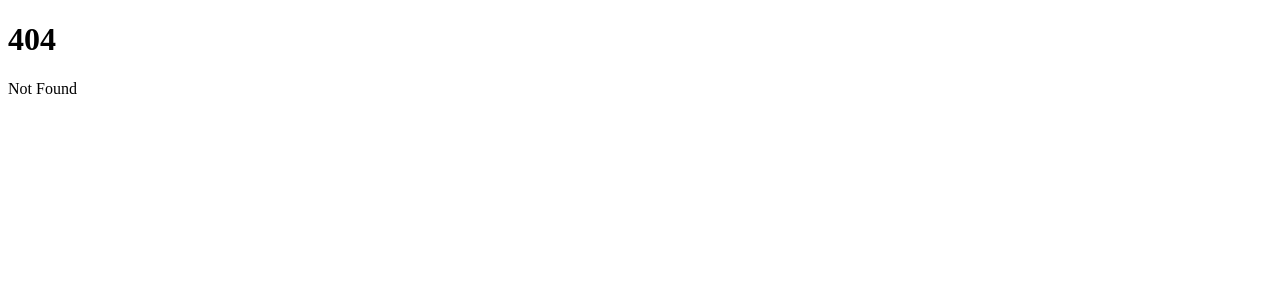
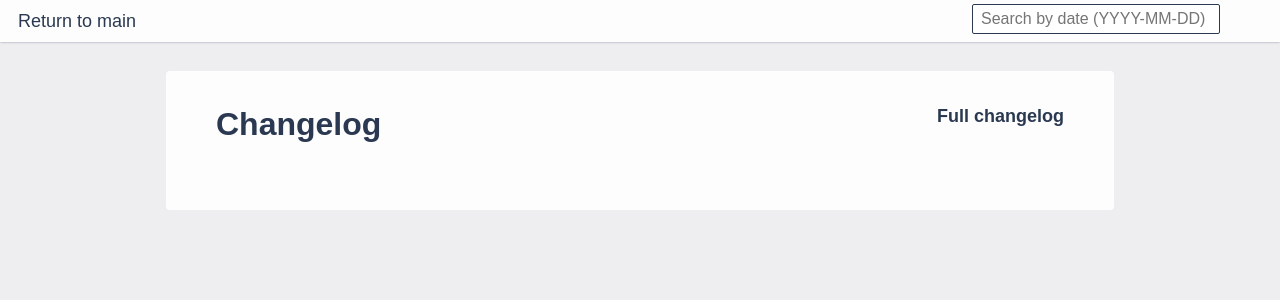
Before and after one commit to NemoEriksson02/NemoEriksson02.github.io, a SvelteKit app: page /changelog in a window 1280 px wide. Before the commit this address had no page. Shown: the top 300 px of the page. Built offline with nearby package versions, Linux system fonts and the light colour scheme.

Commit message:
Feat: Changelog
Added a changelog in order to easier see changes to the page over time. The changelog can be filtered by searching for a specific date.

```diff
--- /dev/null
+++ b/src/lib/utils/index.ts
@@ -0,0 +1,19 @@
+export const fetchMarkdownPosts = async () => {
+    const allPostFiles = import.meta.glob("/src/lib/posts/*.svx");
+    const iterablePostFiles = Object.entries(allPostFiles);
+
+    const allPosts = await Promise.all(
+      iterablePostFiles.map(async ([path, resolver]) => {
+        const { metadata } = (await resolver()) as any;
+        /* remove the path part and the end part */
+        const id = path.slice("/src/lib/posts/".length, ".svx".length * -1);
+        const postPath = `${id}`;
+        return {
+          meta: metadata,
+          path: postPath,
+        };
+      })
+    );
+
+    return allPosts;
+  };
--- a/src/routes/+layout.js
+++ b/src/routes/+layout.js
@@ -1,2 +1 @@
 export const prerender = true;
-export const ssr= false;
--- a/src/routes/+page.svelte
+++ b/src/routes/+page.svelte
@@ -128,13 +128,14 @@ onMount(()=>{
         </button>
         <hr class="navBreak">
         <a href="#home" on:click={togglePhoneNav}>Home</a>
-        <a href="#clicker" on:click={togglePhoneNav}>Projects</a>
+        <a href="#projects" on:click={togglePhoneNav}>Projects</a>
         <hr class="navBreak">
     </div>
     <nav>
         <a href="#home">Home</a>
         <a href="#projects">Projects</a>
-        <p class="waterstamp">nemo eriksson</p>
+        <p class="waterstamp">eemo eriksson</p>
+        <a href="/changelog">Changelog</a>
     </nav>
 
     <!-- ===== Landing page/Home section ===== -->
@@ -243,20 +244,6 @@ onMount(()=>{
     user-select: none;
 }
 
-body{
-    height: 200vh;
-    width: 100%;
-    max-width: 100%;
-    margin: 0;
-    padding: 0;
-    background: whitesmoke;
-}
-
-:global(body){
-    padding: 0;
-    margin: 0;
-}
-
 nav{
     position: fixed;
     top: 0;
@@ -338,6 +325,7 @@ a:hover{
     position: relative;
     top: 20px;
     font-size: 18px;
+    overflow: hidden;
 }
 
 .descriptionBox article{
--- /dev/null
+++ b/src/routes/api/posts/+server.js
@@ -0,0 +1,15 @@
+import { fetchMarkdownPosts } from "$lib/utils";
+import { json } from "@sveltejs/kit";
+
+export const GET = async () => {
+  const allPosts = await fetchMarkdownPosts();
+
+  const sortedPosts = allPosts.sort((a, b) => {
+    return (
+      new Date(b.meta.date).getMilliseconds() -
+      new Date(a.meta.date).getMilliseconds()
+    );
+  });
+
+  return json(sortedPosts);
+};
--- /dev/null
+++ b/src/routes/changelog/+page.js
@@ -0,0 +1,9 @@
+/** @type {import('./$types').PageLoad} */
+export async function load({ fetch }) {
+    const response = await fetch(`/api/posts`);
+    const posts = await response.json();
+
+    return {
+        posts,
+    };
+};
--- /dev/null
+++ b/src/routes/changelog/+page.svelte
@@ -0,0 +1,177 @@
+<script>
+    /** @type {import('./$types').PageData} */
+    export let data;
+
+    let searchbar;
+    let searchQuery = '';
+
+    function search(){
+        searchQuery = searchbar.value;
+    }
+</script>
+
+<head>
+    <title>Changelog</title>
+</head>
+
+<div class="background"></div>
+
+<section class="topbar">
+    <a class="back" href="/">Return to main</a>
+    <input type="text" class="searchbar" bind:this={searchbar} on:keyup={search} placeholder="Search by date (YYYY-MM-DD)"/>
+</section>
+
+<main>
+    <h1 class="cl-title">Changelog</h1>
+    <a class="cl-full" target="_blank" rel="noopener noreferrer"
+    href="https://github.com/NemoEriksson02/NemoEriksson02.github.io/commits/main">Full changelog</a>
+
+    <div class="posts">
+        {#each data.posts.reverse() as post}
+            {#if post.meta.date.includes(searchQuery)}
+                <hr class="post-divider">
+                <h2>
+                    <a class="post-title" href={"/changelog/"+post.path}>{post.meta.date}</a>
+                </h2>
+                {#each post.meta.points as point}
+                    <p><span class={point[0]}>{point[0]}</span>{point[1]}</p>
+                {/each}
+            {/if}
+        {/each}
+    </div>
+</main>
+
+<style>
+    *{
+        font-family: Arial, Helvetica, sans-serif;
+        caret-color: transparent;
+        cursor: default;
+        letter-spacing: normal;
+    }
+
+    ::selection{
+        background: transparent;
+    }
+
+    .background{
+        z-index: -1;
+        width: 100%;
+        height: 100%;
+        position: absolute;
+        background: #EEEEF1;
+        top: 0;
+        left: 0;
+    }
+
+    main{
+        background: #fdfdfd;
+        width: 75%;
+        position: relative;
+        left: 50%;
+        top: 50px;
+        transform: translateX(-50%);
+        border-radius: 4px;
+        color: #2A3951;
+        padding-bottom: 80px;
+    }
+
+    .cl-title{
+        position: relative;
+        top: 35px;
+        left: 50px;
+        width: calc(100% - 120px);
+    }
+
+    .posts{
+        position: relative;
+        left: 60px;
+        top: 40px;
+        width: calc(100% - 120px);
+    }
+
+    a{
+        cursor: pointer;
+        color: #2A3951;
+        text-decoration: none;
+    }
+
+    a.post-title{
+        font-size: 24px;
+    }
+
+    a.cl-full{
+        position: absolute;
+        right: 50px;
+        top: 35px;
+        font-size: 18px;
+        font-weight: 600;
+    }
+
+    p span{
+        border-radius: 7px;
+        height: 12px;
+        padding: 2px 8px;
+        margin-right: 12px;
+        color: #EEEEF1;
+        text-transform: capitalize;
+        font-weight: 600;
+        font-size: 14px;
+    }
+
+    p span.added{
+        background: #01bfb2;
+    }
+    p span.fixed{
+        background: #E7E7E7;
+        color: #2A3951;
+    }
+    p span.removed{
+        background: #5F80DC;
+    }
+
+    .post-divider{
+        background: #E7E7E7;
+        margin-top: 30px;
+        height: 2px;
+        border: none;
+    }
+
+    .post-divider:first-of-type{
+        display: none;
+    }
+
+    .topbar{
+        position: absolute;
+        left: 0;
+        top: 0;
+        width: 100%;
+        height: 42px;
+        background: #fdfdfd;
+        box-shadow: 0 -1px 3px #2A3951;
+        display: table;
+    }
+
+    .searchbar{
+        cursor: text;
+        caret-color: auto;
+        outline: none;
+        border: 1px solid #2A3951;
+        border-radius: 2px;
+        font-size: 16px;
+        height: 28px;
+        width: 230px;
+        transform: translateY(4px);
+        position: relative;
+        right: 60px;
+        float: right;
+        padding: 0 8px;
+    }
+
+    a.back{
+        display: table-cell;
+        font-size: 18px;
+        vertical-align: middle;
+        position: relative;
+        left: 18px;
+    }
+</style>
--- /dev/null
+++ b/src/routes/changelog/[path]/+page.svelte
@@ -0,0 +1,96 @@
+<script>
+    import { onMount } from 'svelte';
+    /** @type {import('./$types').PageData} */
+    export let data;
+</script>
+
+<head>
+    <title>Changelog {data.date}</title>
+</head>
+
+<div class="background"></div>
+
+<section class="topbar">
+    <a class="back" href="/changelog">Return to changelog</a>
+</section>
+
+<article>
+    <h1 class="cl-title">{data.date}</h1>
+    <main>
+        <svelte:component this={data.content} />
+    </main>
+</article>
+
+<style>
+    *{
+        font-family: Arial, Helvetica, sans-serif;
+        caret-color: transparent;
+        cursor: default;
+    }
+
+    ::selection{
+        background: transparent;
+    }
+
+    .background{
+        z-index: -1;
+        width: 100%;
+        height: 100%;
+        position: absolute;
+        background: #EEEEF1;
+        top: 0;
+        left: 0;
+    }
+
+    .cl-title{
+        position: relative;
+        top: 35px;
+        left: 50px;
+        width: calc(100% - 120px);
+        font-size: 26px;
+    }
+
+    article{
+        background: #fdfdfd;
+        width: 75%;
+        position: relative;
+        left: 50%;
+        top: 50px;
+        transform: translateX(-50%);
+        border-radius: 4px;
+        color: #2A3951;
+        padding-bottom: 80px;
+    }
+
+    main{
+        position: relative;
+        left: 60px;
+        top: 40px;
+        width: calc(100% - 120px);
+    }
+
+    .topbar{
+        position: absolute;
+        left: 0;
+        top: 0;
+        width: 100%;
+        height: 42px;
+        background: #fdfdfd;
+        box-shadow: 0 -1px 3px #2A3951;
+        display: table;
+    }
+
+    a{
+        cursor: pointer;
+        color: #2A3951;
+        text-decoration: none;
+    }
+
+    a.back{
+        display: table-cell;
+        font-size: 18px;
+        vertical-align: middle;
+        position: relative;
+        left: 18px;
+    }
+</style>
--- a/svelte.config.js
+++ b/svelte.config.js
@@ -1,13 +1,62 @@
 import adapter from '@sveltejs/adapter-static';
+import preprocess from 'svelte-preprocess';
+import { mdsvex } from 'mdsvex'
+import remarkGithub from 'remark-github';
+import remarkAbbr from 'remark-abbr';
+import rehypeSlug from 'rehype-slug';
+import rehypeAutolinkHeadings from 'rehype-autolink-headings';
+
+
 
 /** @type {import('@sveltejs/kit').Config} */
 const config = {
+
+	// Consult https://github.com/sveltejs/svelte-preprocess
+	// for more information about preprocessors
+	preprocess: [preprocess(), mdsvex({
+		extensions: ['.md', '.svx'],
+		layout: { blog: './src/routes/changelog/post.svelte' },
+	})],
+
 	kit: {
 		adapter: adapter({
 			pages: 'docs',
 			assets: 'docs',
 		})
-	}
+	},
+
+	vitePlugin: {
+		experimental: {
+			inspector: {
+				toggleKeyCombo: 'meta-shift',
+				holdMode: true,
+				showToggleButton: 'always',
+				toggleButtonPos: 'bottom-right'
+			}
+		}
+	},
+
+	extensions: ['.svelte', '.md', '.svx'],
+	remarkPlugins: [
+		[
+			remarkGithub,
+			{
+				// Use your own repository
+				repository: 'https://github.com/williamviktorsson/williamviktorsson.github.io.git'
+			}
+		],
+		remarkAbbr
+	],
+	rehypePlugins: [
+		rehypeSlug,
+		[
+			rehypeAutolinkHeadings,
+			{
+				behavior: 'wrap'
+			}
+		]
+	]
+
 };
 
 export default config;
```
Also changed, not shown: package.json (+18 -2 lines), src/routes/changelog/[path]/+page.js (added, +13 -0 lines), src/routes/changelog/post.svelte (added, +11 -0 lines), 69 other files (tests, documents, lock files or other folders).
